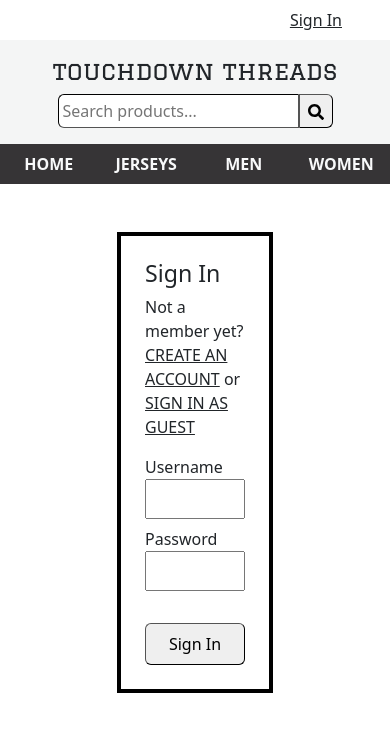
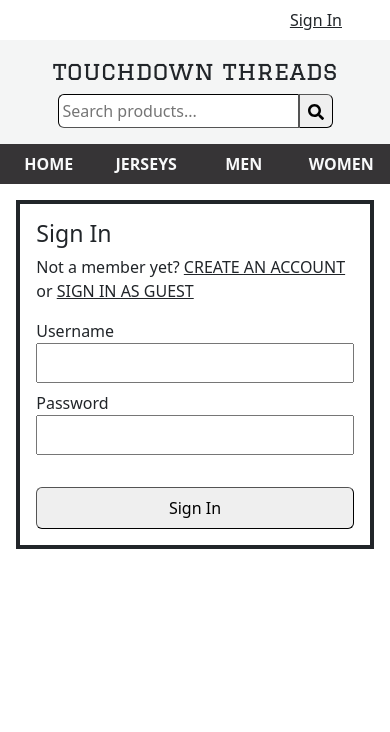
Before and after one commit to aaronsoukaphay/Final-Project, a React (Vite) app in the folder client/: page /sign-in in a window 390 px wide. Shown: the top 732 px of the page. Built offline with nearby package versions, Linux system fonts and the light colour scheme.

Commit message:
made log in and register mobile friendly

```diff
--- a/client/src/RegistrationForm.tsx
+++ b/client/src/RegistrationForm.tsx
@@ -1,5 +1,6 @@
 import { FormEvent, useState } from 'react';
 import { useNavigate } from 'react-router-dom';
+import { Container, Row, Col } from 'react-bootstrap';
 import './RegistrationForm.css';
 
 export default function RegistrationForm() {
@@ -32,19 +33,24 @@ export default function RegistrationForm() {
   }
 
   return (
-    <div className="d-flex justify-content-center">
-      <div className="border border-4 border-black mt-5 p-4 register">
-        <div className="row mb-3">
-          <div className="col">
+    <Container className="my-3">
+      <Row className="flex-column align-items-center">
+        <Col
+          lg={6}
+          xs={11}
+          className="border border-4 border-bottom-0 border-dark p-3 pb-0">
+          <div>
             <h3>Register</h3>
-            <div>
             Already have an account?{' '}
             <a href="/sign-in" className="text-dark">
               SIGN IN
             </a>
           </div>
-          </div>
-        </div>
+        </Col>
+        <Col
+          lg={6}
+          xs={11}
+          className="border border-4 border-top-0 border-dark p-3">
           <form onSubmit={handleSubmit}>
             <div className="row margin-bottom-1">
               <div className="col">
@@ -81,50 +87,8 @@ export default function RegistrationForm() {
               </div>
             </div>
           </form>
-      </div>
-    </div>
-    // <div className="container">
-    //   <div className="row">
-    //     <div className="column-full d-flex justify-between">
-    //       <h1>Register</h1>
-    //     </div>
-    //   </div>
-    //   <form onSubmit={handleSubmit}>
-    //     <div className="row margin-bottom-1">
-    //       <div className="column-half">
-    //         <label className="margin-bottom-1 d-block">
-    //           Username
-    //           <input
-    //             required
-    //             name="username"
-    //             type="text"
-    //             className="input-b-color text-padding input-b-radius purple-outline input-height margin-bottom-2 d-block width-100"
-    //           />
-    //         </label>
-    //         <label className="margin-bottom-1 d-block">
-    //           Password
-    //           <input
-    //             required
-    //             name="password"
-    //             type="password"
-    //             className="input-b-color text-padding input-b-radius purple-outline input-height margin-bottom-2 d-block width-100"
-    //           />
-    //         </label>
-    //       </div>
-    //     </div>
-    //     <div className="row">
-    //       <div className="column-full d-flex justify-between">
-    //         <button
-    //           disabled={isLoading}
-    //           className="input-b-radius text-padding purple-background white-text">
-    //           Register
-    //         </button>
-    //       </div>
-    //     </div>
-    //   </form>
-    //   <Link to="/sign-in">
-    //     <button>Already have an account</button>
-    //   </Link>
-    // </div>
+        </Col>
+      </Row>
+    </Container>
   );
 }
--- a/client/src/SignInForm.tsx
+++ b/client/src/SignInForm.tsx
@@ -1,5 +1,6 @@
 import { FormEvent, useState, useContext } from 'react';
 import { useNavigate } from 'react-router-dom';
+import { Row, Col, Container } from 'react-bootstrap';
 import './SignInForm.css';
 import CartContext from './CartContext';
 
@@ -61,10 +62,13 @@ export default function SignInForm() {
   }
 
   return (
-    <div className="d-flex justify-content-center">
-      <div className="border border-4 border-black mt-5 p-4 signIn">
-        <div className="row mb-3">
-          <div className="col">
+    <Container className="my-3">
+      <Row className="flex-column align-items-center">
+        <Col
+          lg={6}
+          xs={11}
+          className="border border-4 border-bottom-0 border-dark p-3 pb-0">
+          <div>
             <h3>Sign In</h3>
             Not a member yet?{' '}
             <a href="/register" className="text-dark">
@@ -75,7 +79,11 @@ export default function SignInForm() {
               SIGN IN AS GUEST
             </a>
           </div>
-        </div>
+        </Col>
+        <Col
+          lg={6}
+          xs={11}
+          className="border border-4 border-top-0 border-dark p-3">
           <form onSubmit={handleSubmit}>
             <div className="row margin-bottom-1">
               <div className="col">
@@ -112,7 +120,8 @@ export default function SignInForm() {
               </div>
             </div>
           </form>
-      </div>
-    </div>
+        </Col>
+      </Row>
+    </Container>
   );
 }
```
Lines whose indentation alone changed are shown as unchanged.
